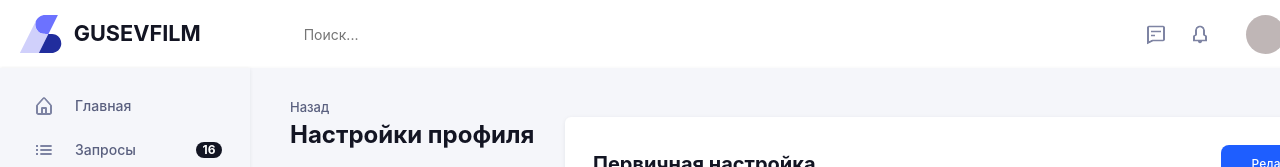
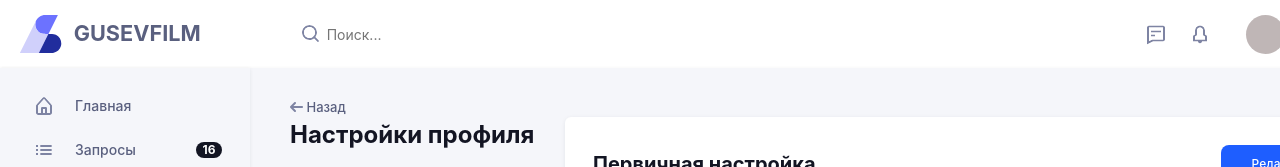
Before and after one commit to EvSedov/gusevfilm, a Vue app: page / in a window 1280 px wide. Shown: the top 167 px of the page. Built offline with nearby package versions, Linux system fonts and the light colour scheme.

Commit message:
fix style for search in header and for links

```diff
--- a/src/components/TheHeader.vue
+++ b/src/components/TheHeader.vue
@@ -4,14 +4,27 @@
   <header class="header container">
 
     <div class="wrap">
-      <div class="logo">
+      <a class="logo">
         <img src="/logo.svg" alt="Логотип">
         <span>GUSEVFILM</span>
-      </div>
+      </a>
     </div>
 
     <div class="search">
-      <input type="text" name="search" id="search" placeholder="Поиск...">
+      <svg class="search-icon" width="24" height="24" viewBox="0 0 24 24" fill="none" xmlns="http://www.w3.org/2000/svg"
+        xmlns:xlink="http://www.w3.org/1999/xlink">
+        <mask id="mask_1_274" fill="white">
+          <path id="color"
+            d="M10.5 3C14.6421 3 18 6.35785 18 10.5C18 12.2101 17.4276 13.7866 16.464 15.0483L19.7072 18.2929C20.0977 18.6834 20.0977 19.3166 19.7072 19.7071C19.3467 20.0676 18.7794 20.0953 18.3871 19.7903L18.2928 19.7071L15.0482 16.464C13.7866 17.4276 12.2102 18 10.5 18C6.35791 18 3 14.6422 3 10.5C3 6.35785 6.35791 3 10.5 3ZM5 10.5C5 7.46246 7.4624 5 10.5 5C13.5376 5 16 7.46246 16 10.5C16 11.8511 15.5128 13.0885 14.7041 14.0446C14.5536 14.091 14.412 14.1738 14.2928 14.2929C14.1738 14.412 14.0911 14.5536 14.0459 14.7045C13.0885 15.5128 11.8512 16 10.5 16C7.4624 16 5 13.5375 5 10.5Z"
+            clip-rule="evenodd" fill="" fill-opacity="1.000000" fill-rule="evenodd" />
+        </mask>
+        <path id="color"
+          d="M10.5 3C14.6421 3 18 6.35785 18 10.5C18 12.2101 17.4276 13.7866 16.464 15.0483L19.7072 18.2929C20.0977 18.6834 20.0977 19.3166 19.7072 19.7071C19.3467 20.0676 18.7794 20.0953 18.3871 19.7903L18.2928 19.7071L15.0482 16.464C13.7866 17.4276 12.2102 18 10.5 18C6.35791 18 3 14.6422 3 10.5C3 6.35785 6.35791 3 10.5 3ZM5 10.5C5 7.46246 7.4624 5 10.5 5C13.5376 5 16 7.46246 16 10.5C16 11.8511 15.5128 13.0885 14.7041 14.0446C14.5536 14.091 14.412 14.1738 14.2928 14.2929C14.1738 14.412 14.0911 14.5536 14.0459 14.7045C13.0885 15.5128 11.8512 16 10.5 16C7.4624 16 5 13.5375 5 10.5Z"
+          clip-rule="evenodd" fill="#7E84A3" fill-opacity="1.000000" fill-rule="evenodd" mask="url(#mask_1_274)" />
+        <path id="color" d="" fill="#979797" fill-opacity="0.000000" fill-rule="nonzero" />
+      </svg>
+
+      <input type="text" name="search" id="search-input" placeholder="Поиск...">
     </div>
 
     <div class="user-profile">
@@ -51,11 +64,25 @@
   text-align: left;
 }
 
-input[type="text"] {
+.logo:hover {}
+
+.logo span {
+  margin-top: 18px;
+  margin-bottom: 19px;
+  margin-left: 11.7px;
+}
+
+.search {
+  position: relative;
+  margin-left: 91px;
+}
+
+#search-input {
   display: block;
   width: 100%;
   height: calc(2.25rem + 2px);
   padding: 0.375rem 0.75rem;
+  padding-left: 35px;
   font-family: inherit;
   font-size: 0.876rem;
   font-weight: 400;
@@ -67,14 +94,10 @@ input[type="text"] {
   transition: border-color 0.15s ease-in-out, box-shadow 0.15s ease-in-out;
 }
 
-.logo span {
-  margin-top: 18px;
-  margin-bottom: 19px;
-  margin-left: 11.7px;
-}
-
-.search {
-  margin-left: 91px;
+.search-icon {
+  position: absolute;
+  top: 7px;
+  left: 7px;
 }
 
 .user-profile {
--- a/src/layout/AppLayout.vue
+++ b/src/layout/AppLayout.vue
@@ -71,7 +71,18 @@ const thirdParagraphs = [
     </div>
 
     <div>
-      <div class="back">Назад</div>
+      <div class="back">
+        <svg width="13.000000" height="10.000000" viewBox="0 0 13 10" fill="none" xmlns="http://www.w3.org/2000/svg"
+          xmlns:xlink="http://www.w3.org/1999/xlink">
+          <path id="color"
+            d="M4.38 0.2L4.29 0.29L0.29 4.29C-0.07 4.65 -0.1 5.22 0.2 5.61L0.29 5.7L4.29 9.7C4.68 10.09 5.31 10.09 5.7 9.7C6.06 9.34 6.09 8.77 5.79 8.38L5.7 8.29L3.41 5.99L12 6C12.55 6 13 5.55 13 5C13 4.44 12.55 4 12 4L3.41 3.99L5.7 1.7C6.06 1.34 6.09 0.77 5.79 0.38L5.7 0.29C5.34 -0.07 4.77 -0.1 4.38 0.2Z"
+            fill="#7E84A3" fill-opacity="1.000000" fill-rule="evenodd" />
+          <path id="color"
+            d="M4.29 0.29L0.29 4.29C-0.07 4.65 -0.1 5.22 0.2 5.61L0.29 5.7L4.29 9.7C4.68 10.09 5.31 10.09 5.7 9.7C6.06 9.34 6.09 8.77 5.79 8.38L5.7 8.29L3.41 5.99L12 6C12.55 6 13 5.55 13 5C13 4.44 12.55 4 12 4L3.41 3.99L5.7 1.7C6.06 1.34 6.09 0.77 5.79 0.38L5.7 0.29C5.34 -0.07 4.77 -0.1 4.38 0.2L4.29 0.29Z"
+            stroke="#979797" stroke-opacity="0" stroke-width="0.000000" />
+        </svg>
+        Назад
+      </div>
       <div class="main-articles">
         <TableOfContents />
         <div class="articles">
@@ -110,6 +121,7 @@ const thirdParagraphs = [
   line-height: 20px;
   text-align: left;
   color: #5A607F;
+  cursor: pointer;
 }
 
 .articles {
--- a/src/style.css
+++ b/src/style.css
@@ -43,10 +43,10 @@ a {
   color: rgb(90, 96, 127);
   font-size: 14px;
   text-decoration: inherit;
+  cursor: pointer;
 }
 
 a:hover {
-  color: #535bf2;
   box-shadow: 0px 1px 4px 0px rgba(21, 34, 50, 0.08);
 }
 
```
Also changed, not shown: public/search.svg (added).
